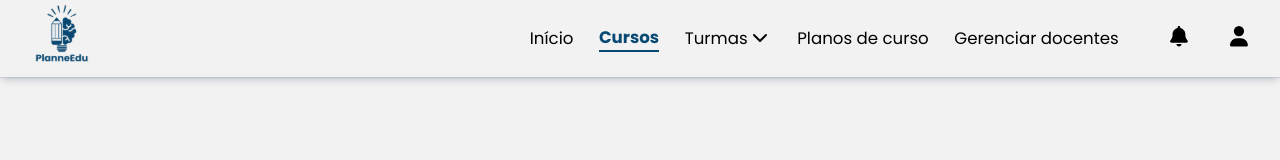
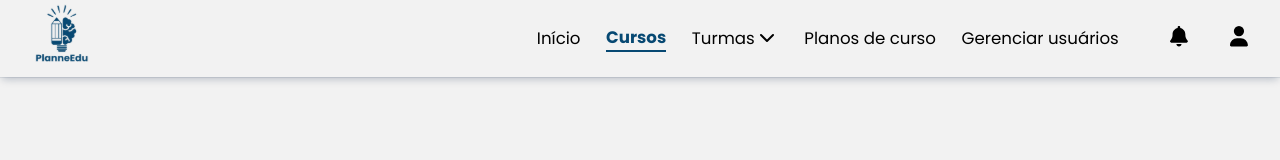
Before and after one commit to larissacoelho21/PlanneEdu-FrontEnd, a React (Vite) app in the folder PlanneEdu_Front/: page /cursosopp in a window 1280 px wide. Shown: the top 160 px of the page. Built offline with nearby package versions, Linux system fonts and the light colour scheme.

Commit message:
arrumando rotas botoes e navs

```diff
--- a/PlanneEdu_Front/src/Components/Opp/NavBar-Opp/navBarOpp.tsx
+++ b/PlanneEdu_Front/src/Components/Opp/NavBar-Opp/navBarOpp.tsx
@@ -238,7 +238,7 @@ export function NavBarOpp() {
                       text={"Administração"}
                     />
                     <DropdownItem
-                      to="# "
+                      to="/turmaopp "
                       icon={<GalleryVerticalEnd size={20} />}
                       text={"Geral"}
                     />
@@ -260,7 +260,7 @@ export function NavBarOpp() {
                   }
                   to="/manageteachers"
                 >
-                  <p>Gerenciar docentes</p>
+                  <p>Gerenciar usuários</p>
                 </NavLink>
               </ul>
             </div>
--- a/PlanneEdu_Front/src/Pages/Opp/TurmaOpp.tsx
+++ b/PlanneEdu_Front/src/Pages/Opp/TurmaOpp.tsx
@@ -17,7 +17,7 @@ export function TurmaOpp() {
       </div>
 
       <div className="buttons-class" id="buttons-class">
-        <a href="/addcurso">
+        <a href="/addclass">
           <button>+ Adicionar uma nova turma</button>
         </a>
       </div>
```
